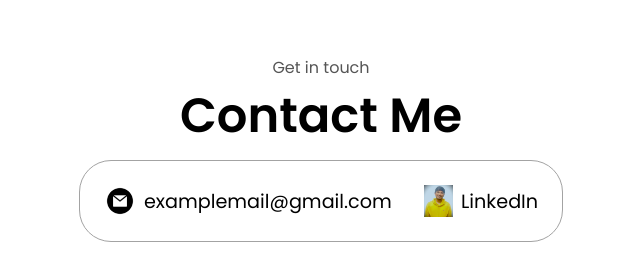
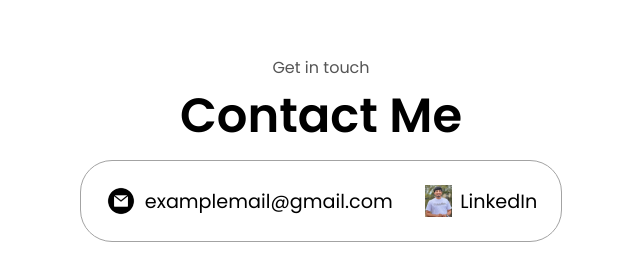
Before and after one commit to phaniyendluri/portfolio_profile, a plain HTML site: page index.html in a window 1280 px wide. Shown: the part 4338-4613 px from the top of the page, without its empty margins (319-959 px from the left). Drawn offline with Linux system fonts and the light colour scheme.

Commit message:
Update index.html

```diff
--- a/index.html
+++ b/index.html
@@ -374,7 +374,7 @@
 </div>
 <div class="Contact-info-container">
     <img
-    src="./images/AboutMe_Logo_3.jpg"
+    src="./images/phaniYendluri.jpg"
     alt="LinkedIn icon"
     class="icon Contact-icon"/>
     <p><a href="https://www.linkedin.com/in/siva-y-548615285">LinkedIn</a></p>
```
